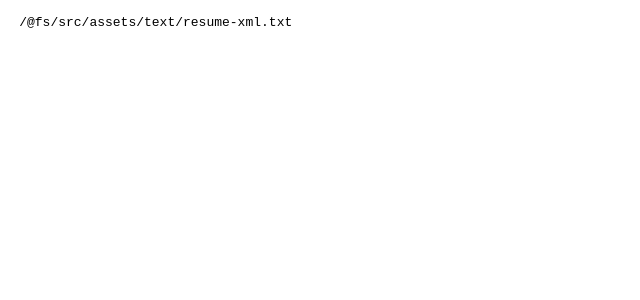
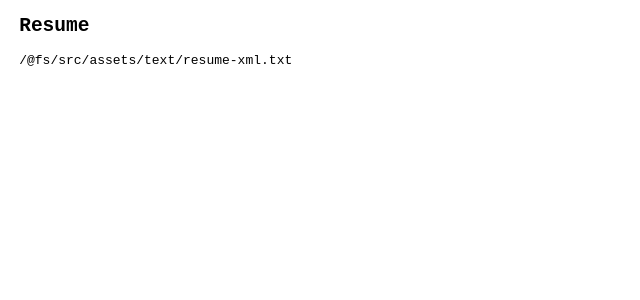
Before and after one commit to pciapcib/cv, a Vue app: page / in a window 1280 px wide. Shown: the top 300 px of the page, without its empty margins (0-640 px from the left). Built offline with nearby package versions, Linux system fonts and the light colour scheme.

Commit message:
Add codes' title

```diff
--- a/src/App.vue
+++ b/src/App.vue
@@ -1,23 +1,20 @@
 <template lang="pug">
   //- template lang="pug"
   #app(:class="textClasses")
-    section#resume
-      resume(
+    resume#resume(
       @add-css="addCSS",
       @add-app="addApp",
       @add-codes="addCodes"
     )
     // await
 
-    section#app-vue
-      codes(
+    codes#app-vue(
       v-if="loadApp",
       :codes-text="appText"
     )
     // await
 
-    section#codes-vue
-      codes(
+    codes#codes-vue(
       v-if="loadCodes",
       :codes-text="codesText"
     )
@@ -45,9 +42,8 @@
         counter: 0,
         textClasses: [],
         preLoad: [
-          'css-0',
-          'css-1',
-          'css-2'
+          'padding',
+          'color'
         ]
       }
     },
@@ -87,7 +83,7 @@
   // style lang="sass"
   $code: #abb2bf
   $code-bg: #282c34
-  $code-border: #000
+  $code-border: #111
   $link: #d19a66
   // await
 
@@ -108,14 +104,18 @@
     // await
 
     section
-      flex-basis: 30%
+      flex: 0 30%
       margin-top: 1.2%
 
+      h2
+        font-family: monospace
+        margin-top: 0
+
       pre
-        border-radius: 6px
+        border-radius: 4px
         overflow-y: auto
         white-space: pre-wrap
-        max-height: 97%
+        max-height: 91%
         word-wrap: break-word
 
         a
@@ -129,7 +129,7 @@
         right: 1.2%
 
     #resume
-      flex-basis: 40%
+      flex: 0 40%
 
       pre
         h2:first-child
@@ -139,21 +139,17 @@
           margin-bottom: 0
   // await
 
-  .css-0
+  .padding
     section
       margin-top: 1.5% !important
 
       pre
         padding: 12px
-        color: $code
-        border: 5px solid $code-border
   // await
 
-  .css-1
+  .color
     pre
+      color: $code
+      border: 3px solid $code-border
       background-color: $code-bg
-  // await
-
-  .css-2
-    pre
 </style>
--- a/src/components/Codes.vue
+++ b/src/components/Codes.vue
@@ -1,10 +1,12 @@
 <template lang="pug">
   //- template lang="pug"
-  pre
-    code(v-html="codeHtml")
-    // await
+  section
+    h2 {{ titleProgress }}
 
-    code {{ codeProgress }}
+    pre
+      code(v-html="codeHtml")
+
+      code {{ codeProgress }}
     // await
 
 </template>
@@ -15,7 +17,6 @@
 
   import stylus from 'highlight.js/lib/languages/stylus'
   import javascript from 'highlight.js/lib/languages/javascript'
-  // await
 
   import promisify from 'assets/js/promisify'
   import scrollToBottom from 'assets/js/scrollToBottom'
@@ -38,22 +39,13 @@
         blockCounter: 0,
         charCounter: 0,
         codeHtml: '',
-        codeProgress: ''
+        codeProgress: '',
+        titleProgress: ''
       }
     },
-  // await
 
     props: {
-      codesText: {
-        type: String,
-        required: true
-      },
-  // await
-
-      callback: {
-        type: Function,
-        default () {}
-      }
+      codesText: String
     },
   // await
 
@@ -65,18 +57,38 @@
 
       curBlock () {
         return this.codes[this.blockCounter]
+      },
+
+      filename () {
+        const file = this.codes[0].includes('#app')
+          ? 'App.vue'
+          : 'Codes.vue'
+
+        return file.split('')
       }
     },
   // await
 
     methods: {
       printCodes () {
+        let index = 0
+
+        const printTitle = resolve =>
+          () => {
+            this.titleProgress += this.filename[index++]
+            resolve()
+          }
+
         promisify({
-          promiseNumber: this.codes.length,
-          step: this.printBlock,
-          interval: 300
+          promiseNumber: this.filename.length,
+          step: printTitle,
+          interval: 50
         }, () => {
-
+          promisify({
+            promiseNumber: this.codes.length,
+            step: this.printBlock,
+            interval: 300
+          })
         })
       },
   // await
@@ -92,7 +104,7 @@
           promisify({
             promiseNumber: this.curBlock.length,
             step: this.printChar,
-            interval: 8
+            interval: 6
           }, () => {
             this.codeProgress = ''
             this.codeHtml += hljs.highlightAuto(this.curBlock).value
--- a/src/components/Resume.vue
+++ b/src/components/Resume.vue
@@ -1,8 +1,11 @@
 <template lang="pug">
-  pre
-    code(v-html="codeHtml")
+  section
+    h2 Resume
 
-    code {{ codeProgress }}
+    pre
+      code(v-html="codeHtml")
+
+      code {{ codeProgress }}
 </template>
 
 <script>
```
Also changed, not shown: src/components/ResumeText.vue (+25 -24 lines). Lines whose indentation alone changed are shown as unchanged.
